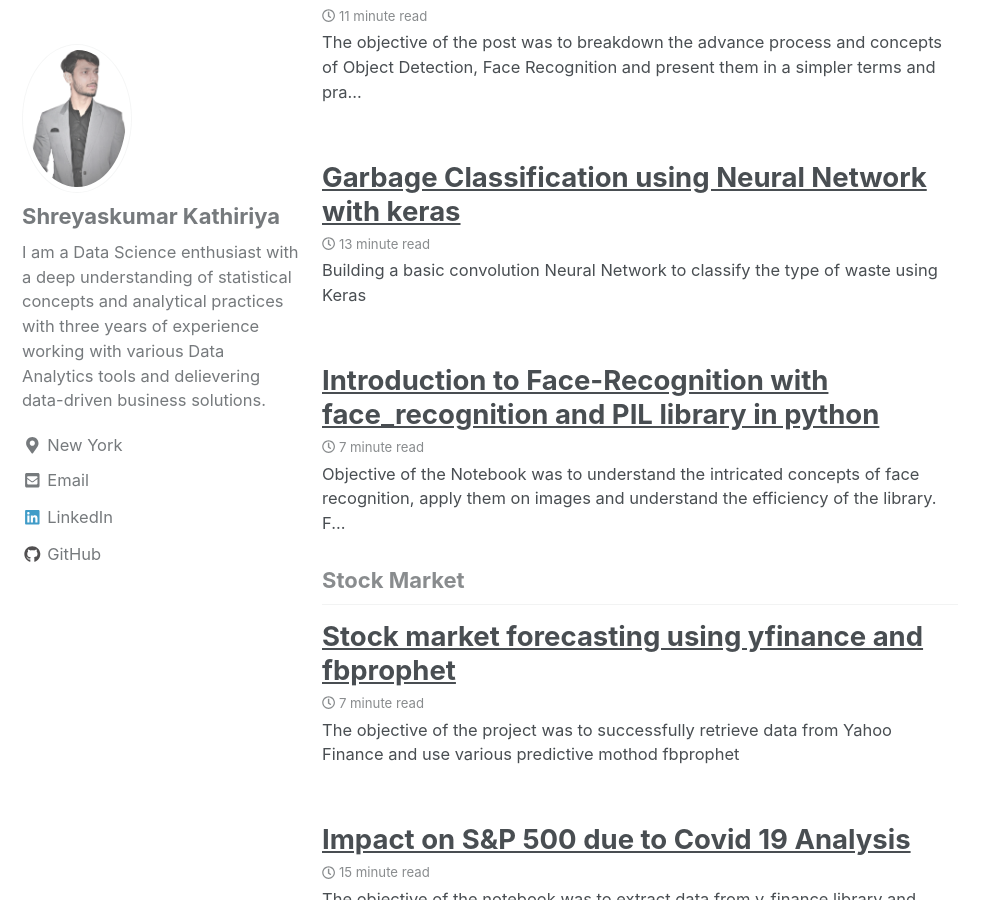
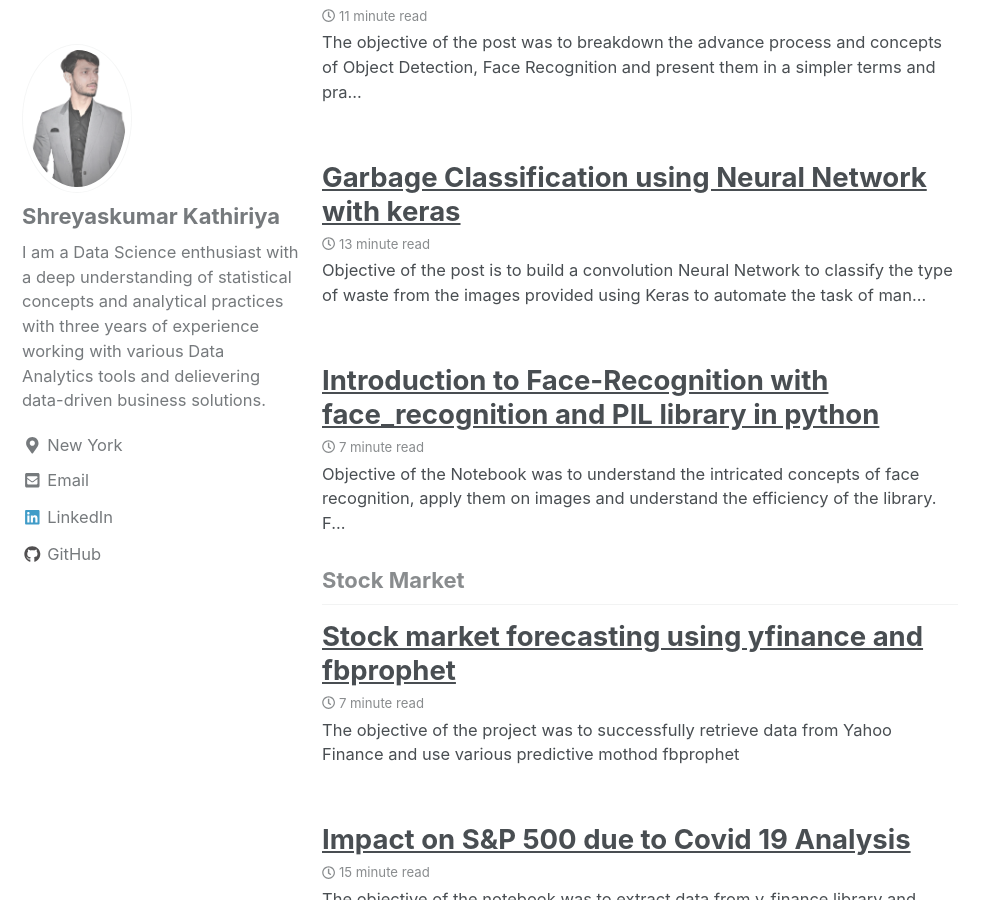
Before and after one commit to Shreyash1811/Shreyash1811.github.io, a Jekyll site: the page built from _pages/machinelearning.md, in a window 1280 px wide and 900 px high, scrolled down 2205 px. Shown: the whole window, without its empty margins (0-993 px from the left). Built offline with Jekyll 4.4.1, drawn with Linux system fonts in a browser that asks for light colours; nearby versions of some CDN libraries; some of the changed text lies outside the part shown.

Commit message:
Update 2020-05-28-Garbage_classification.md

```diff
--- a/_posts/2020-05-28-Garbage_classification.md
+++ b/_posts/2020-05-28-Garbage_classification.md
@@ -5,7 +5,7 @@
 tags: [Image Classification]
 header:
   image: "/images/garbage_classification/header.png"
-excerpt: "Building a basic convolution Neural Network to classify the type of waste using Keras"
+excerpt: "Objective of the post is to build a convolution Neural Network to classify the type of waste from the images provided using Keras to automate the task of manually segregating recycling waste from non recycling waste"
 mathjax: "true"
 ---
 
```
